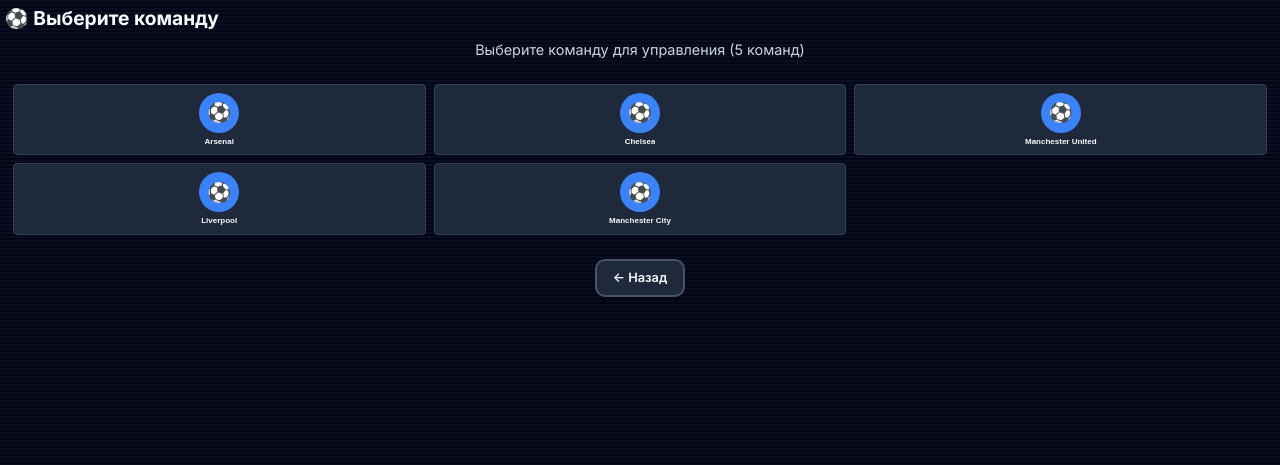
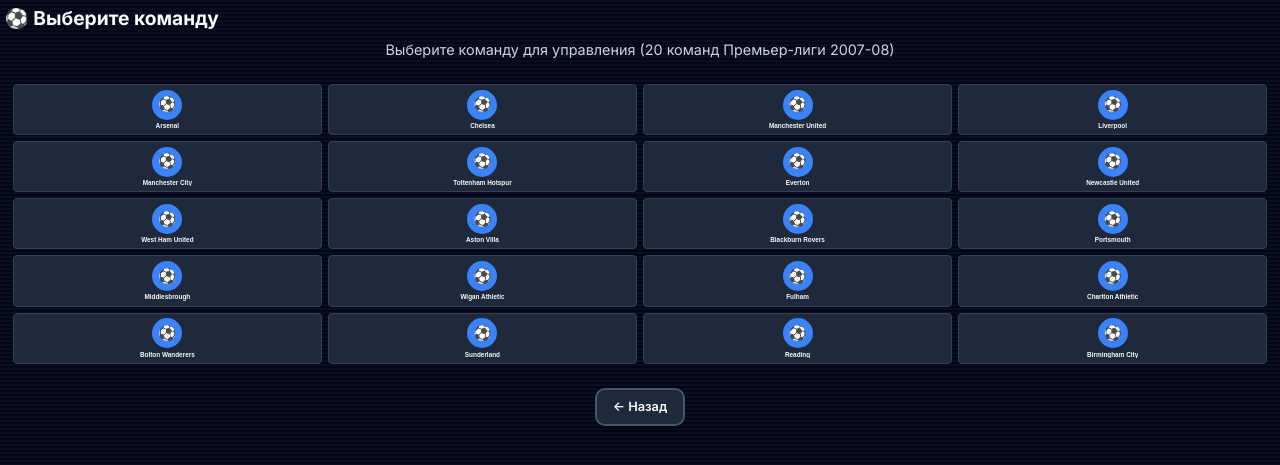
Before and after one commit to Phil9424/soocer, a Flask app: page /new_game in a window 1280 px wide. Shown: the top 465 px of the page. Run offline with Flask 3, Linux system fonts and the light colour scheme.

Commit message:
Add all 20 Premier League teams from 2007-08 season
- Expanded from 5 to 20 teams: Arsenal, Chelsea, Man Utd, Liverpool, Man City, Tottenham, Everton, Newcastle, West Ham, Aston Villa, Blackburn, Portsmouth, Middlesbrough, Wigan, Fulham, Charlton, Bolton, Sunderland, Reading, Birmingham
- Updated team selection grid to 4 columns for better layout
- Improved opponent selection to randomly choose from all available teams
- Now supports full Premier League experience with all major clubs

```diff
--- a/app.py
+++ b/app.py
@@ -8,13 +8,28 @@ app = Flask(__name__,
             static_url_path='/static')
 app.secret_key = 'football_manager_secret_key_2024'
 
-# Простые данные для тестирования
+# Полноценная Премьер-лига 2007-08
 TEAMS_DATA = [
     {'name': 'Arsenal', 'logo': '/static/logos/arsenal.png'},
     {'name': 'Chelsea', 'logo': '/static/logos/chelsea.png'},
     {'name': 'Manchester United', 'logo': '/static/logos/manchester_united.png'},
     {'name': 'Liverpool', 'logo': '/static/logos/liverpool.png'},
-    {'name': 'Manchester City', 'logo': '/static/logos/manchester_city.png'}
+    {'name': 'Manchester City', 'logo': '/static/logos/manchester_city.png'},
+    {'name': 'Tottenham Hotspur', 'logo': '/static/logos/tottenham.png'},
+    {'name': 'Everton', 'logo': '/static/logos/everton.png'},
+    {'name': 'Newcastle United', 'logo': '/static/logos/newcastle.png'},
+    {'name': 'West Ham United', 'logo': '/static/logos/west_ham.png'},
+    {'name': 'Aston Villa', 'logo': '/static/logos/aston_villa.png'},
+    {'name': 'Blackburn Rovers', 'logo': '/static/logos/blackburn.png'},
+    {'name': 'Portsmouth', 'logo': '/static/logos/portsmouth.png'},
+    {'name': 'Middlesbrough', 'logo': '/static/logos/middlesbrough.png'},
+    {'name': 'Wigan Athletic', 'logo': '/static/logos/wigan.png'},
+    {'name': 'Fulham', 'logo': '/static/logos/fulham.png'},
+    {'name': 'Charlton Athletic', 'logo': '/static/logos/charlton.png'},
+    {'name': 'Bolton Wanderers', 'logo': '/static/logos/bolton.png'},
+    {'name': 'Sunderland', 'logo': '/static/logos/sunderland.png'},
+    {'name': 'Reading', 'logo': '/static/logos/reading.png'},
+    {'name': 'Birmingham City', 'logo': '/static/logos/birmingham.png'}
 ]
 TEAMS = [team['name'] for team in TEAMS_DATA]
 TEAM_LOGOS = {}
@@ -53,12 +68,17 @@ def start_game():
     if not team_name or team_name not in TEAMS:
         return redirect(url_for('new_game'))
 
+    # Выбираем случайного соперника
+    available_opponents = [t for t in TEAMS if t != team_name]
+    import random
+    next_opponent = random.choice(available_opponents)
+
     # Создаем игровую сессию
     session['game_data'] = {
         'team_name': team_name,
         'squad': [{'name': f'Player {i}', 'rating': 70} for i in range(20)],
         'selected_players': [f'Player {i}' for i in range(11)],
-        'next_opponent': 'Chelsea' if team_name != 'Chelsea' else 'Arsenal',
+        'next_opponent': next_opponent,
         'current_round': 1
     }
 
--- a/templates/select_team.html
+++ b/templates/select_team.html
@@ -5,17 +5,17 @@
     <div class="team-selection">
         <h1 style="font-size: 1.2rem !important; margin-bottom: 0.5rem !important;">⚽ Выберите команду</h1>
         <p style="text-align: center; color: var(--text-secondary); margin-bottom: 1rem; font-size: 0.9rem;">
-            Выберите команду для управления ({{ teams|length }} команд)
+            Выберите команду для управления ({{ teams|length }} команд Премьер-лиги 2007-08)
         </p>
 
 
-        <form method="POST" action="{{ url_for('start_game') }}" class="team-list" style="display: grid !important; grid-template-columns: repeat(3, minmax(80px, 1fr)) !important; gap: 8px !important; margin-bottom: 16px !important; padding: 8px !important; height: auto !important; max-height: none !important; overflow: visible !important; width: 100% !important; box-sizing: border-box !important;">
+        <form method="POST" action="{{ url_for('start_game') }}" class="team-list" style="display: grid !important; grid-template-columns: repeat(4, minmax(70px, 1fr)) !important; gap: 6px !important; margin-bottom: 16px !important; padding: 8px !important; height: auto !important; max-height: none !important; overflow: visible !important; width: 100% !important; box-sizing: border-box !important;">
             {% for team in teams %}
-            <button type="submit" name="team" value="{{ team.name }}" class="team-btn" style="padding: 0.5rem !important; background: var(--bg-card) !important; border: 1px solid var(--border-color) !important; border-radius: 4px !important; cursor: pointer !important; transition: all 0.3s ease !important; text-align: center !important; color: var(--text-primary) !important; min-height: 60px !important; display: flex !important; flex-direction: column !important; align-items: center !important; justify-content: center !important; gap: 0.3rem !important; font-size: 0.6rem !important;">
-                <div class="logo-container" style="width: 40px !important; height: 40px !important; background: var(--light-blue) !important; border-radius: 50% !important; display: flex !important; align-items: center !important; justify-content: center !important; font-size: 1.2rem !important;">
+            <button type="submit" name="team" value="{{ team.name }}" class="team-btn" style="padding: 0.3rem !important; background: var(--bg-card) !important; border: 1px solid var(--border-color) !important; border-radius: 4px !important; cursor: pointer !important; transition: all 0.3s ease !important; text-align: center !important; color: var(--text-primary) !important; min-height: 50px !important; display: flex !important; flex-direction: column !important; align-items: center !important; justify-content: center !important; gap: 0.2rem !important; font-size: 0.55rem !important;">
+                <div class="logo-container" style="width: 30px !important; height: 30px !important; background: var(--light-blue) !important; border-radius: 50% !important; display: flex !important; align-items: center !important; justify-content: center !important; font-size: 0.9rem !important;">
                     ⚽
                 </div>
-                <span style="font-size: 0.5rem !important; font-weight: 600 !important; line-height: 1.1 !important; white-space: nowrap !important; overflow: hidden !important; text-overflow: ellipsis !important; max-width: 100% !important;">{{ team.name }}</span>
+                <span style="font-size: 0.4rem !important; font-weight: 600 !important; line-height: 1 !important; white-space: nowrap !important; overflow: hidden !important; text-overflow: ellipsis !important; max-width: 100% !important;">{{ team.name }}</span>
             </button>
             {% endfor %}
         </form>
```
